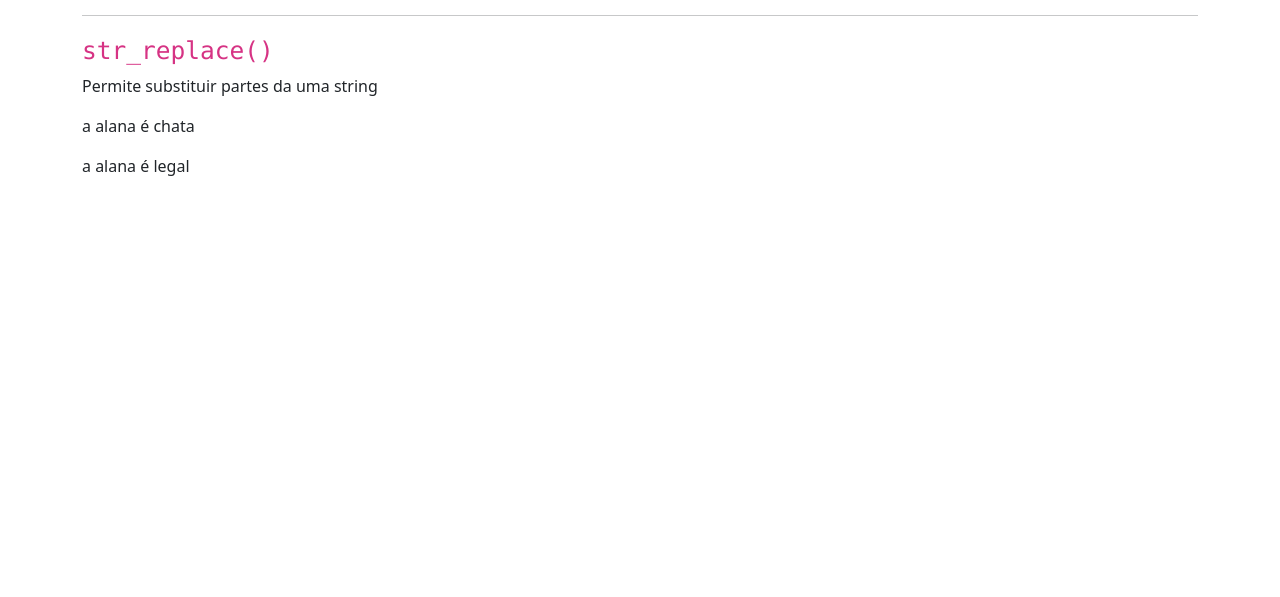
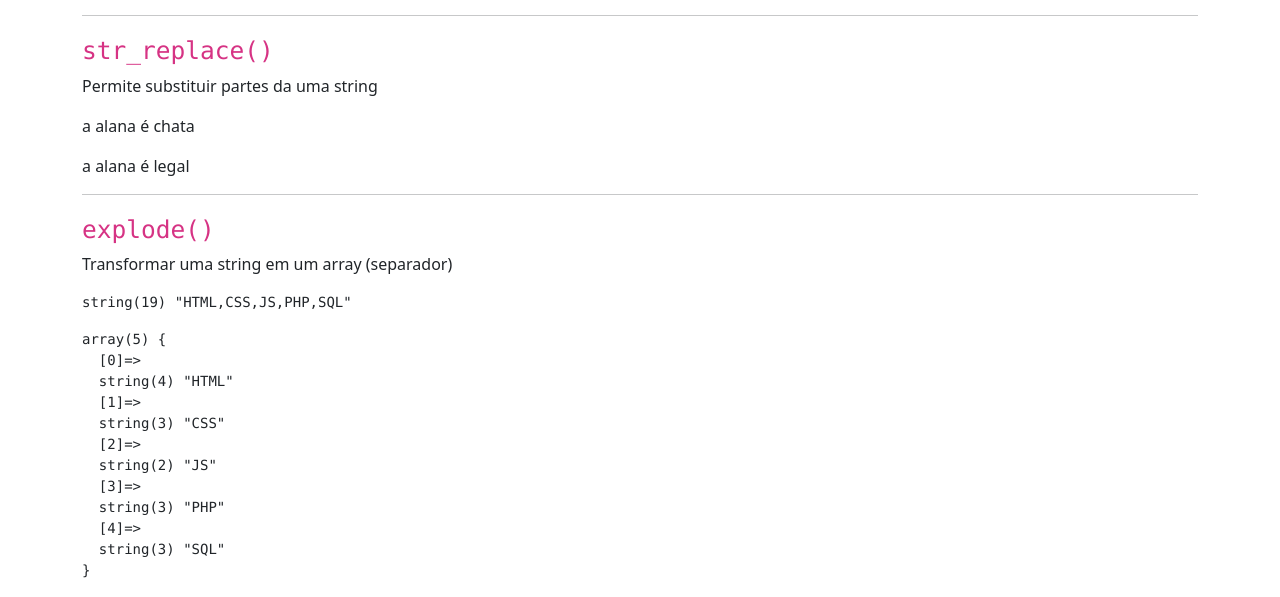
Before and after one commit to mourjulia/aulasphp, a PHP site: page /09-funcoes-natives.php in a window 1280 px wide. Shown: the part 293-890 px from the top of the page. Before the commit the page ends 469 px from the top, so only its background shows below. Run offline with PHP 8.4, Linux system fonts and the light colour scheme.

Commit message:
Funções narrativas
explode()

```diff
--- a/09-funcoes-natives.php
+++ b/09-funcoes-natives.php
@@ -41,6 +41,20 @@
         <p><?=$fraseFeia?></p>
         <p><?=$fraseBonitinha?></p>
 
+        <hr>
+
+        <h3><code>explode()</code></h3>
+        <p>Transformar uma string em um array (separador)</p>
+        <?php
+        $textosLinguagens = "HTML,CSS,JS,PHP,SQL";
+        $arrayLinguagens = explode(",",$textosLinguagens);
+        ?>
+
+        <pre><?=var_dump($textosLinguagens)?></pre>
+        <pre><?=var_dump($arrayLinguagens)?></pre>
+
+
+
 
     </div>
 
```
